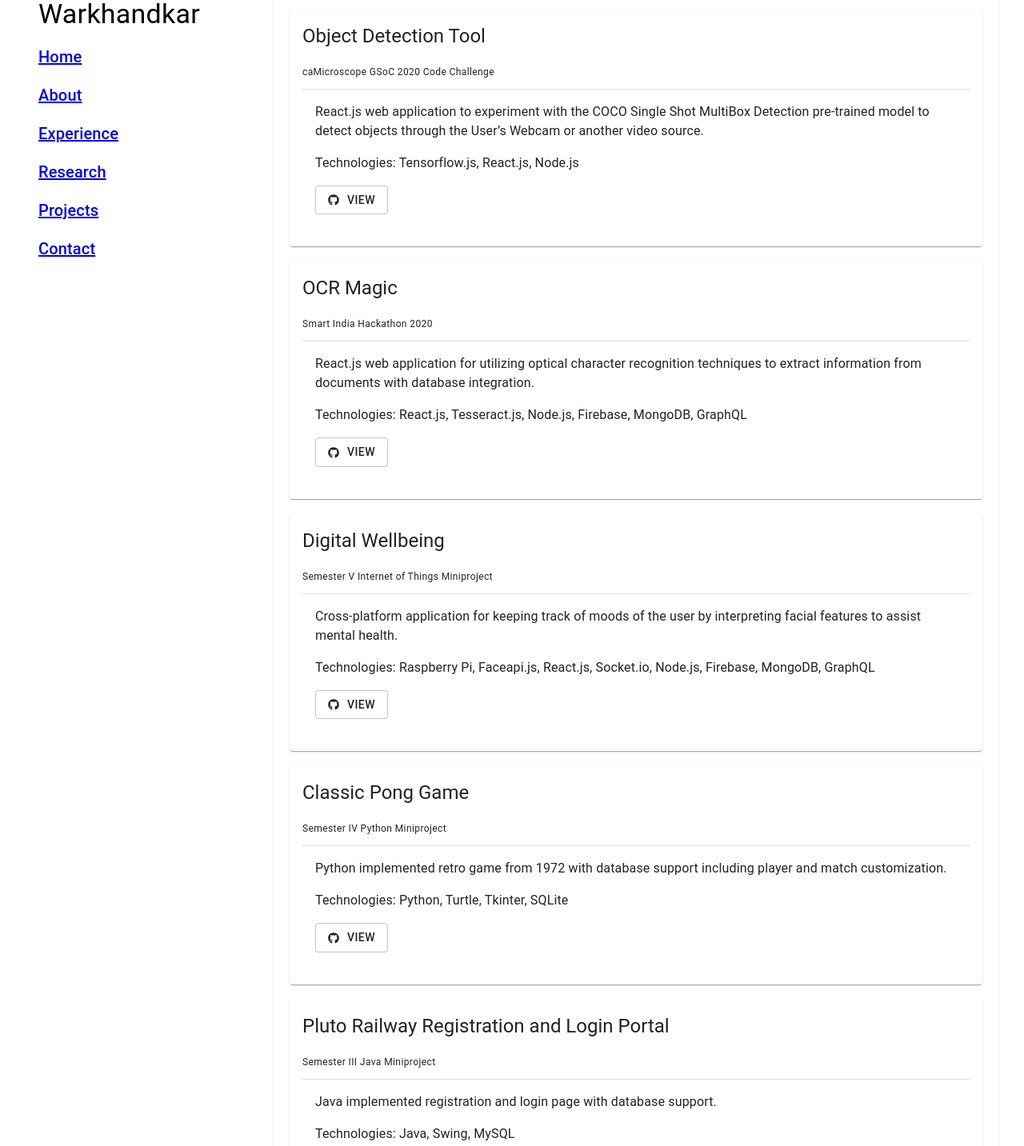
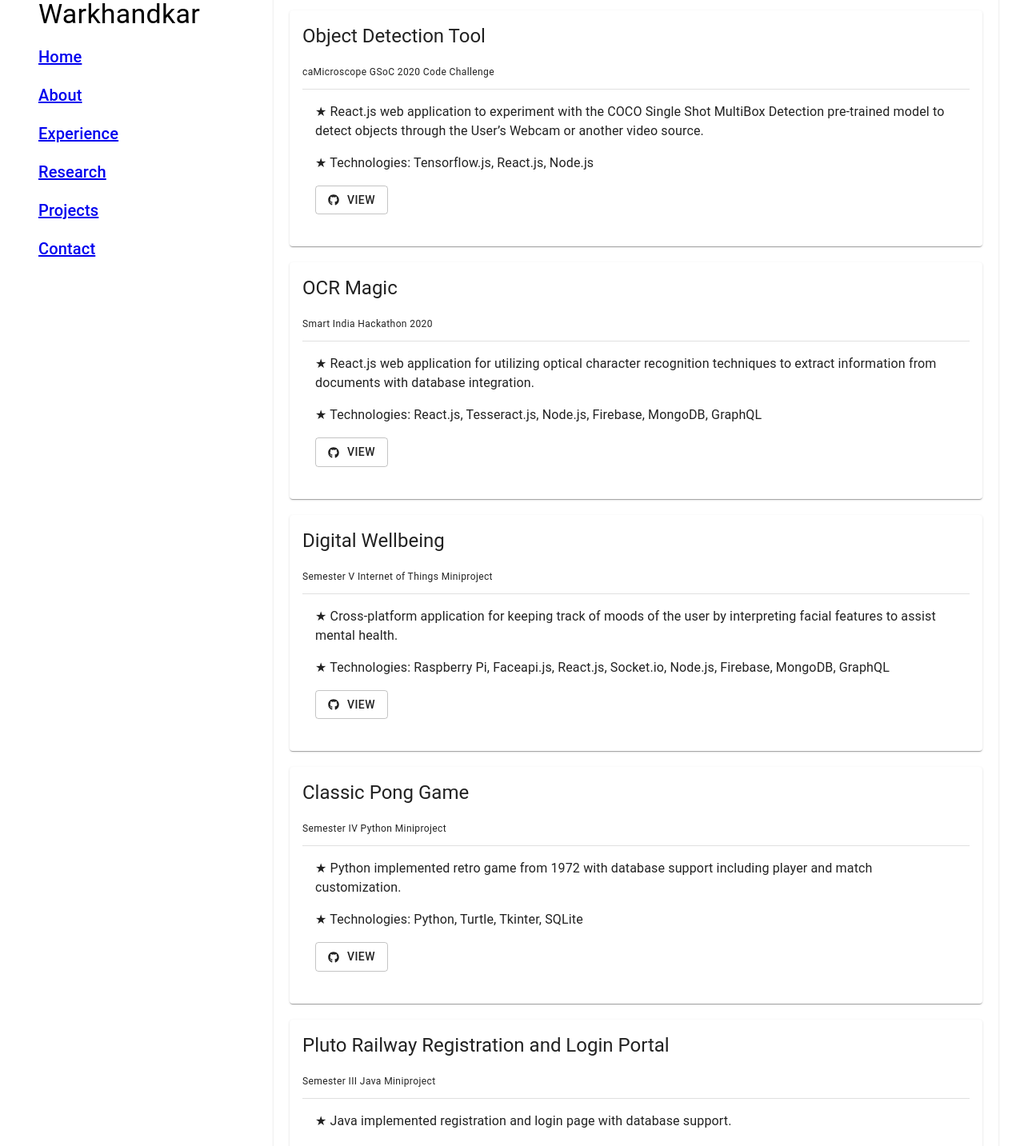
Before and after one commit to amogh-w/old-amogh-w.github.io, a React (Create React App) app: page /#/projects in a window 1280 px wide. Shown: the part 69-1502 px from the top of the page at 80% size. Built offline with nearby package versions, Linux system fonts and the light colour scheme; the HTML template or start-up script is replaced by a standard one.

Commit message:
Updated Projects

```diff
--- a/src/components/Projects.js
+++ b/src/components/Projects.js
@@ -28,12 +28,12 @@ const Projects = () => {
             <Divider style={{ marginTop: "10px" }} />
             <List>
               <ListItem>
-                React.js web application to experiment with the COCO Single Shot
-                MultiBox Detection pre-trained model to detect objects through
-                the User’s Webcam or another video source.
+                ★ React.js web application to experiment with the COCO Single
+                Shot MultiBox Detection pre-trained model to detect objects
+                through the User’s Webcam or another video source.
               </ListItem>
               <ListItem>
-                Technologies: Tensorflow.js, React.js, Node.js
+                ★ Technologies: Tensorflow.js, React.js, Node.js
               </ListItem>
               <ListItem>
                 <Button
@@ -61,12 +61,12 @@ const Projects = () => {
             <Divider style={{ marginTop: "10px" }} />
             <List>
               <ListItem>
-                React.js web application for utilizing optical character
+                ★ React.js web application for utilizing optical character
                 recognition techniques to extract information from documents
                 with database integration.
               </ListItem>
               <ListItem>
-                Technologies: React.js, Tesseract.js, Node.js, Firebase,
+                ★ Technologies: React.js, Tesseract.js, Node.js, Firebase,
                 MongoDB, GraphQL
               </ListItem>
               <ListItem>
@@ -95,11 +95,11 @@ const Projects = () => {
             <Divider style={{ marginTop: "10px" }} />
             <List>
               <ListItem>
-                Cross-platform application for keeping track of moods of the
+                ★ Cross-platform application for keeping track of moods of the
                 user by interpreting facial features to assist mental health.
               </ListItem>
               <ListItem>
-                Technologies: Raspberry Pi, Faceapi.js, React.js, Socket.io,
+                ★ Technologies: Raspberry Pi, Faceapi.js, React.js, Socket.io,
                 Node.js, Firebase, MongoDB, GraphQL
               </ListItem>
               <ListItem>
@@ -128,10 +128,12 @@ const Projects = () => {
             <Divider style={{ marginTop: "10px" }} />
             <List>
               <ListItem>
-                Python implemented retro game from 1972 with database support
+                ★ Python implemented retro game from 1972 with database support
                 including player and match customization.
               </ListItem>
-              <ListItem>Technologies: Python, Turtle, Tkinter, SQLite</ListItem>
+              <ListItem>
+                ★ Technologies: Python, Turtle, Tkinter, SQLite
+              </ListItem>
               <ListItem>
                 <Button
                   variant="outlined"
@@ -158,10 +160,10 @@ const Projects = () => {
             <Divider style={{ marginTop: "10px" }} />
             <List>
               <ListItem>
-                Java implemented registration and login page with database
+                ★ Java implemented registration and login page with database
                 support.
               </ListItem>
-              <ListItem>Technologies: Java, Swing, MySQL</ListItem>
+              <ListItem>★ Technologies: Java, Swing, MySQL</ListItem>
               <ListItem>
                 <Button
                   variant="outlined"
@@ -186,7 +188,7 @@ const Projects = () => {
             <Divider style={{ marginTop: "10px" }} />
             <List>
               <ListItem>
-                Android application to provide new customization opportunities
+                ★ Android application to provide new customization opportunities
                 for custom firmware users.
               </ListItem>
               <ListItem>
```
